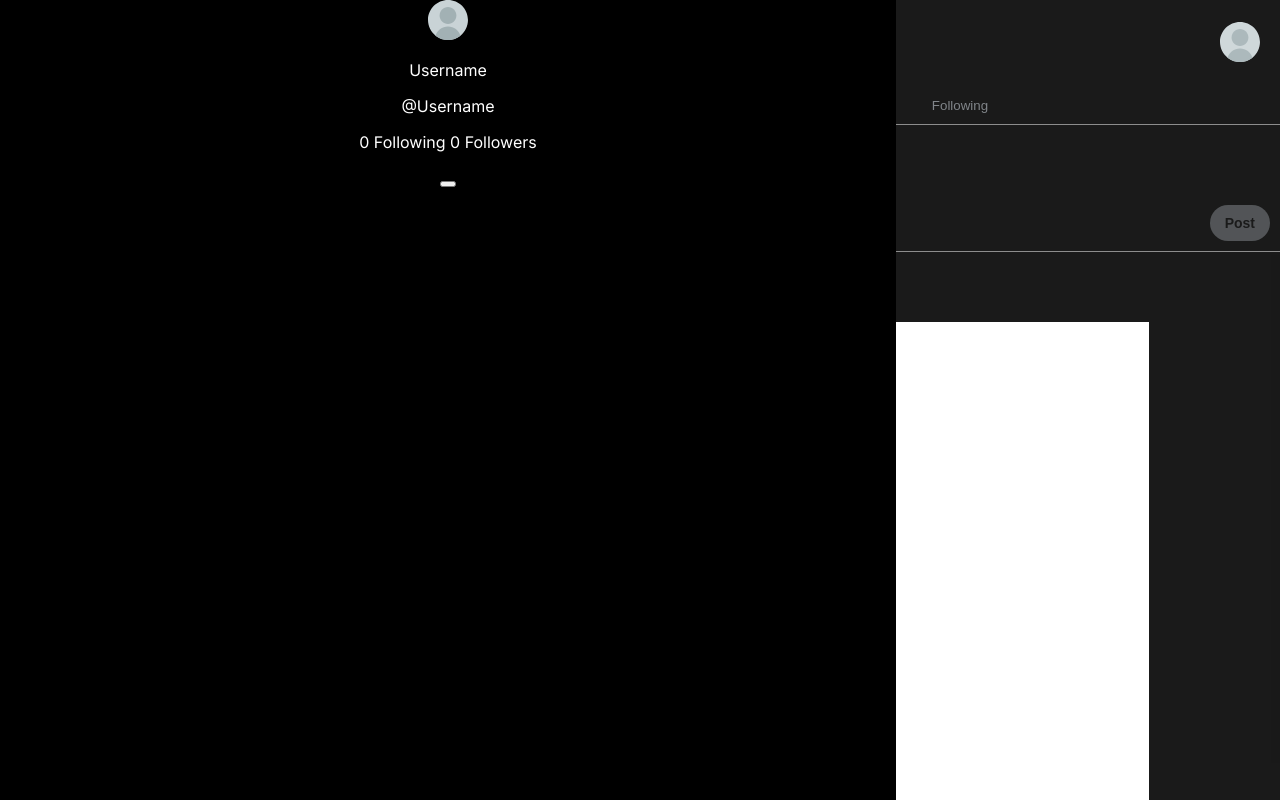
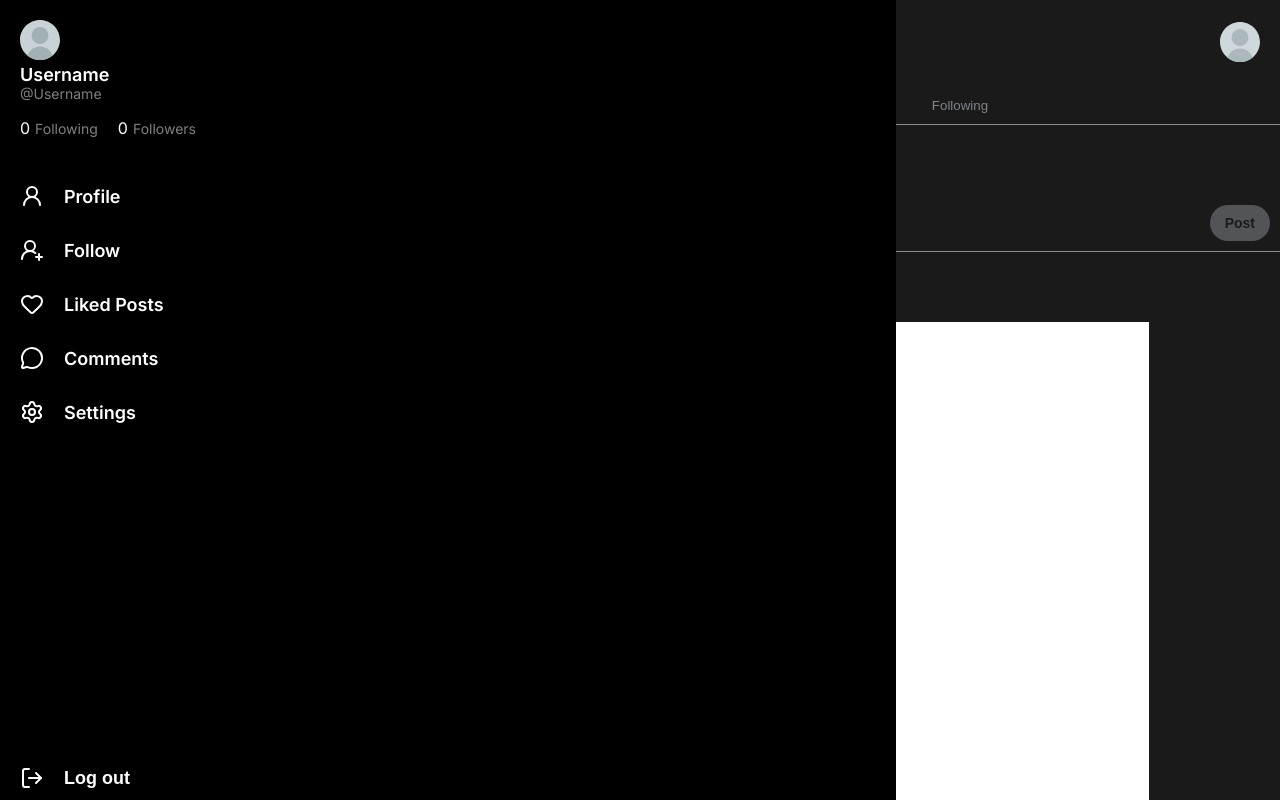
Before and after one commit to Anas-xxd/twitter-clone, a React (Vite) app: page / in a window 1280 px wide. Both pictures are taken after a click on the button 44 px from the left and 43 px from the top of the page. Shown: the top 800 px of the page. Built offline with nearby package versions, Linux system fonts and the light colour scheme.

Commit message:
style: style sidebar

```diff
--- a/src/components/NavBar.jsx
+++ b/src/components/NavBar.jsx
@@ -1,18 +1,75 @@
 import avatar from "../assets/avatar.svg";
+import {
+  Heart,
+  MessageCircle,
+  UserRound,
+  UserRoundPlus,
+  Settings,
+  LogOut,
+} from "lucide-react";
 
 export default function NavBar() {
-    return(
+  function showNavBar() {
+    document.querySelector(".nav-bar").classList.toggle("invisible")
+    document.querySelector(".gray-background").classList.toggle("invisible")
+  }
+
+  return (
     <>
-            <div className="gray-background invisible"></div>
-            <div className="nav-bar invisible" >
+      <div className="gray-background invisible" onClick={showNavBar}></div>
+      <div className="nav-bar invisible">
+        <div className="user-info">
           <a href="" className="btn account-btn">
             <img className="avatar" src={avatar} alt="Avatar" />
           </a>
-                <p>Username</p>
-                <p>@Username</p>
-                <p>0 Following  0 Followers</p>
-                <button />
+          <p className="username">Username</p>
+          <p className="user-handle">@Username</p>
+
+          <div className="follow-container">
+            <a href="" className="follow-info">
+              <p className="follow-count">0</p>
+              <p className="follow-title">Following</p>
+            </a>
+
+            <a href="" className="follow-info">
+              <p className="follow-count">0</p>
+              <p className="follow-title">Followers</p>
+            </a>
+          </div>
+        </div>
+
+        <div className="side-bar-btn-container">
+          <a className="btn side-bar-btn">
+            <UserRound />
+            <div className="btn-title">Profile</div>
+          </a>
+
+          <a className="btn side-bar-btn">
+            <UserRoundPlus />
+            <div className="btn-title">Follow</div>
+          </a>
+
+          <a className="btn side-bar-btn">
+            <Heart />
+            <div className="btn-title">Liked Posts</div>
+          </a>
+
+          <a className="btn side-bar-btn">
+            <MessageCircle />
+            <div className="btn-title">Comments</div>
+          </a>
+
+          <a className="btn side-bar-btn">
+            <Settings />
+            <div className="btn-title">Settings</div>
+          </a>
+
+          <button className="btn log-out-btn side-bar-btn">
+            <LogOut />
+            <div className="btn-title">Log out</div>
+          </button>
+        </div>
       </div>
     </>
-    )
+  );
 }
--- a/src/index.css
+++ b/src/index.css
@@ -229,6 +229,84 @@ span {
   min-height: 100vh;
   position: absolute;
   z-index: 3;
+  text-align: left;
+  display: flex;
+  flex-direction: column;
+}
+
+.nav-bar > .user-info {
+  padding: 20px;
+}
+
+.side-bar-btn-container {
+  display: flex;
+  flex-direction: column;
+  gap: 10px;
+  height: 100%;
+  flex: 1;
+}
+
+.log-out-btn {
+  margin-top: auto;
+}
+
+.side-bar-btn {
+  display: flex;
+  padding: 10px 0 10px 20px;
+  width: 100%;
+}
+
+.side-bar-btn:hover {
+  background-color: rgba(250, 250, 250, 0.1);
+}
+
+.btn-title {
+  align-self: center;
+  margin-left: 20px;
+  font-weight: 600;
+  font-size: 18px;
+}
+
+.username {
+  margin: 0;
+  font-weight: 600;
+  font-size: 18px;
+}
+
+.user-handle {
+  margin: 0;
+  color: gray;
+  font-size: 14px;
+}
+
+.follow-container {
+  display: flex;
+  gap: 20px;
+}
+
+
+.follow-info {
+  display: flex;
+  gap: 5px;
+  text-decoration: none;
+}
+
+.follow-info:hover {
+  text-decoration: underline;
+}
+
+.follow-info:link {
+  color: white;
+}
+
+.follow-info:visited {
+  color: white;
+}
+
+.follow-title {
+  color: gray;
+  font-size: 14px;
+  align-self: center;
 }
 
 .gray-background {
```
Lines whose indentation alone changed are shown as unchanged.
